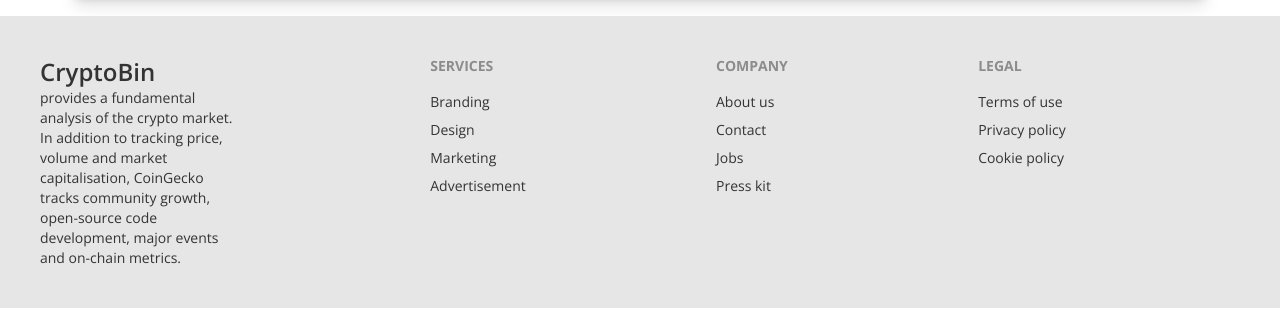
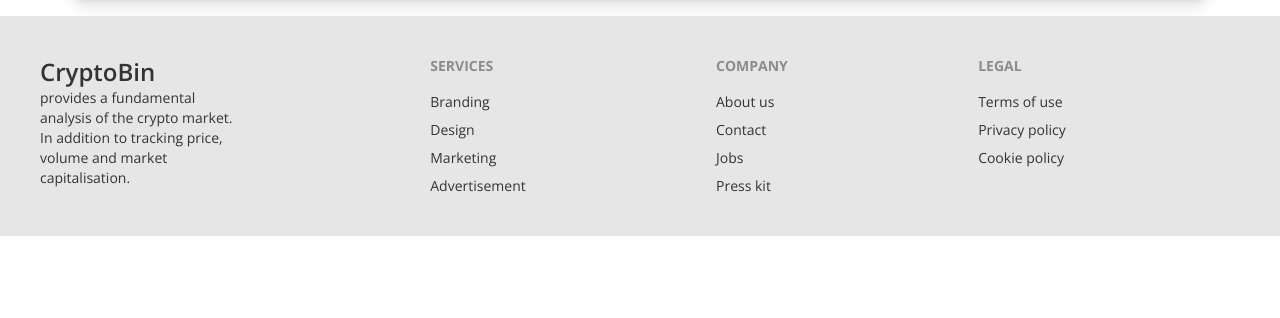
Before and after one commit to kartikpavan/CryptoBin, a React (Vite) app: page / in a window 1280 px wide. Shown: the part 429-747 px from the top of the page. Built offline with nearby package versions, Linux system fonts and the light colour scheme; no server answers.

Commit message:
readme update

```diff
--- a/src/components/Footer.jsx
+++ b/src/components/Footer.jsx
@@ -9,8 +9,7 @@
 						<span className="text-2xl font-semibold">CryptoBin</span>
 						<br />
 						provides a fundamental analysis of the crypto market. In addition to
-						tracking price, volume and market capitalisation, CoinGecko tracks community
-						growth, open-source code development, major events and on-chain metrics.
+						tracking price, volume and market capitalisation.
 					</p>
 				</div>
 				<div>
```
Also changed, not shown: 1 other file (tests, documents, lock files or other folders).
